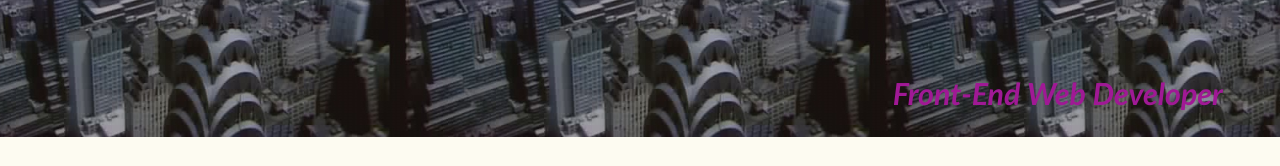
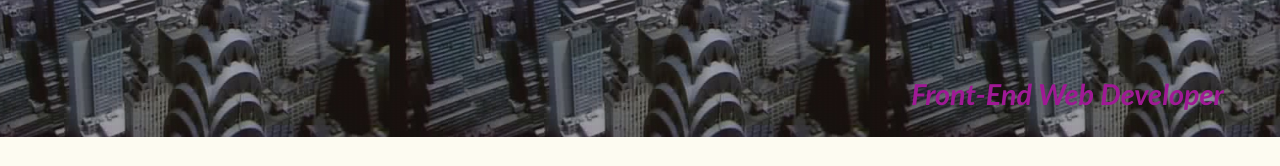
Before and after one commit to Bdecosta/Challenge-2, a plain HTML site: page index.html in a window 1280 px wide. Shown: the part 283-449 px from the top of the page. Drawn offline with Linux system fonts and the light colour scheme.

Commit message:
change back

```diff
--- a/assets/css/style.css
+++ b/assets/css/style.css
@@ -107,8 +107,8 @@
   .hero-banner h2 {
     color: var(--tertiary);
     margin: 0;
-    padding: 5px 6px;
-    font-size: 1.9rem;
+    padding: 5px 5px;
+    font-size: 1.8rem;
     line-height: 1.0;
     display: inline;
     font-style: italic;
```
